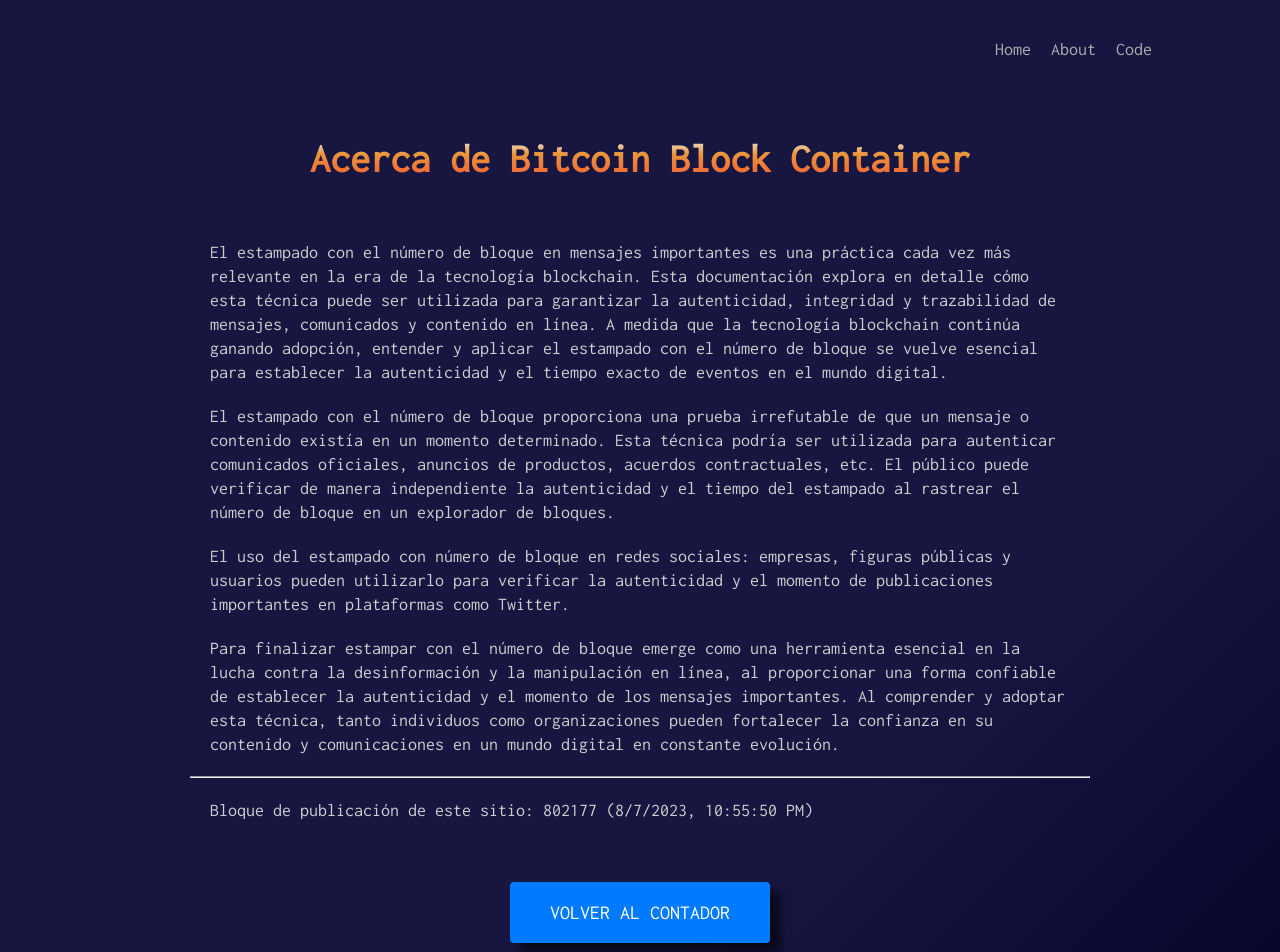
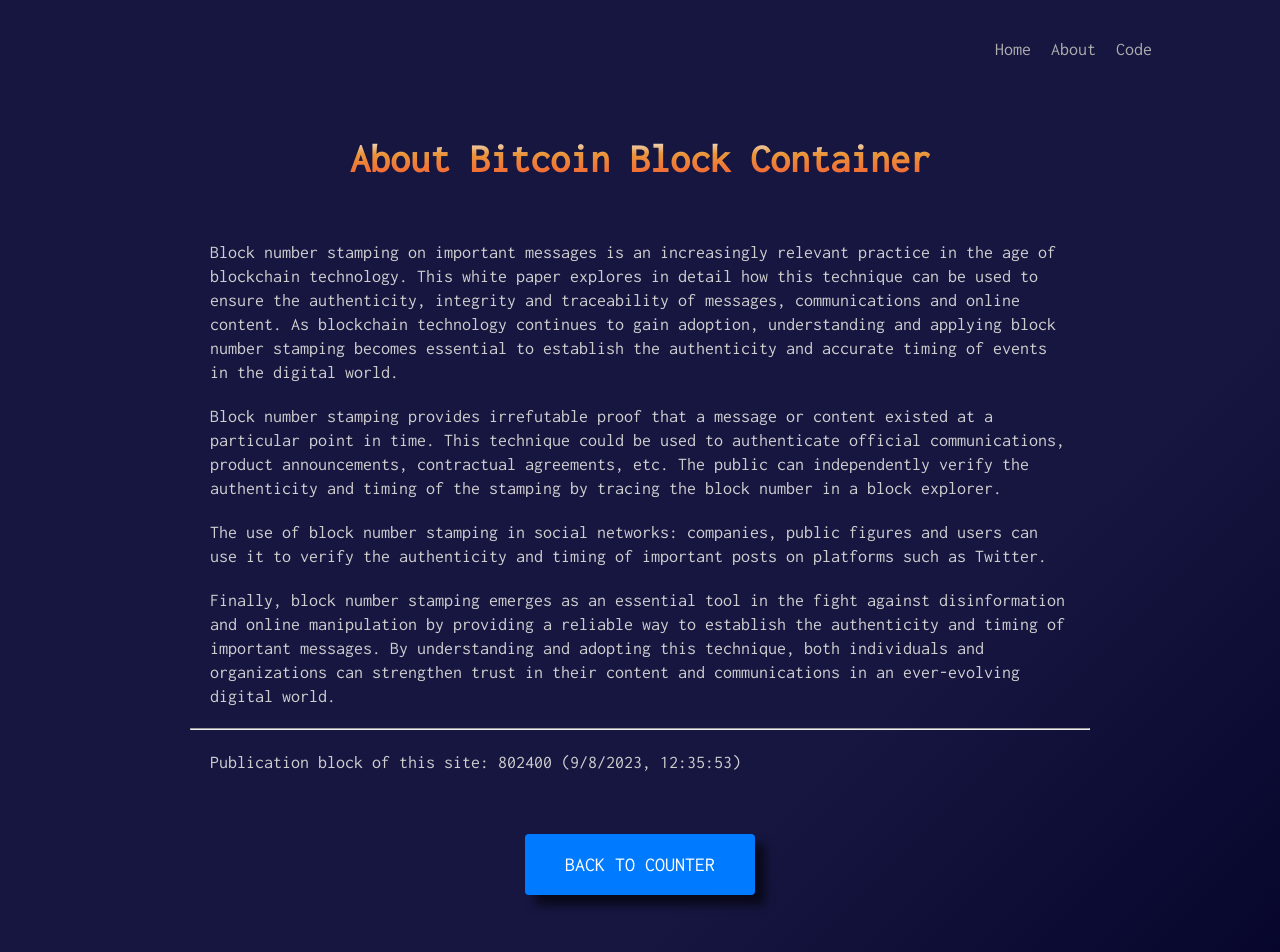
Before and after one commit to kleyberthsantos/BitcoinBlocksCounter, a React (Vite) app in the folder blockcounter/: page /about in a window 1280 px wide. Shown: the top 952 px of the page. Built offline with nearby package versions, Linux system fonts and the light colour scheme; a web font is replaced by a local one.

Commit message:
Translation

```diff
--- a/blockcounter/index.html
+++ b/blockcounter/index.html
@@ -4,7 +4,7 @@
     <meta charset="UTF-8" />
     <link rel="icon" href="https://cryptologos.cc/logos/bitcoin-btc-logo.png?v=025"/>
     <meta name="viewport" content="width=device-width, initial-scale=1.0" />
-    <title>Block counter</title>
+    <title>Block Counter</title>
   </head>
   <body>
     <div id="root"></div>
--- a/blockcounter/src/components/About.jsx
+++ b/blockcounter/src/components/About.jsx
@@ -7,28 +7,28 @@ const About = () => {
     return (
         <main className='container about'>
             <Navbar />
-            <h1>Acerca de Bitcoin Block Container</h1>
+            <h1>About Bitcoin Block Container</h1>
             <article>
             <p>
-                El estampado con el número de bloque en mensajes importantes es una práctica cada vez más relevante en la era de la tecnología blockchain. Esta documentación explora en detalle cómo esta técnica puede ser utilizada para garantizar la autenticidad, integridad y trazabilidad de mensajes, comunicados y contenido en línea. A medida que la tecnología blockchain continúa ganando adopción, entender y aplicar el estampado con el número de bloque se vuelve esencial para establecer la autenticidad y el tiempo exacto de eventos en el mundo digital.
+                Block number stamping on important messages is an increasingly relevant practice in the age of blockchain technology. This white paper explores in detail how this technique can be used to ensure the authenticity, integrity and traceability of messages, communications and online content. As blockchain technology continues to gain adoption, understanding and applying block number stamping becomes essential to establish the authenticity and accurate timing of events in the digital world.
             </p>
             <p>
-                El estampado con el número de bloque proporciona una prueba irrefutable de que un mensaje o contenido existía en un momento determinado. Esta técnica podría ser utilizada para autenticar comunicados oficiales, anuncios de productos, acuerdos contractuales, etc. El público puede verificar de manera independiente la autenticidad y el tiempo del estampado al rastrear el número de bloque en un explorador de bloques.
+                Block number stamping provides irrefutable proof that a message or content existed at a particular point in time. This technique could be used to authenticate official communications, product announcements, contractual agreements, etc. The public can independently verify the authenticity and timing of the stamping by tracing the block number in a block explorer.
             </p>
 
             <p>
-                El uso del estampado con número de bloque en redes sociales: empresas, figuras públicas y usuarios pueden utilizarlo para verificar la autenticidad y el momento de publicaciones importantes en plataformas como Twitter.
+                The use of block number stamping in social networks: companies, public figures and users can use it to verify the authenticity and timing of important posts on platforms such as Twitter.
             </p>
 
             <p>
-                Para finalizar estampar con el número de bloque emerge como una herramienta esencial en la lucha contra la desinformación y la manipulación en línea, al proporcionar una forma confiable de establecer la autenticidad y el momento de los mensajes importantes. Al comprender y adoptar esta técnica, tanto individuos como organizaciones pueden fortalecer la confianza en su contenido y comunicaciones en un mundo digital en constante evolución.
+                Finally, block number stamping emerges as an essential tool in the fight against disinformation and online manipulation by providing a reliable way to establish the authenticity and timing of important messages. By understanding and adopting this technique, both individuals and organizations can strengthen trust in their content and communications in an ever-evolving digital world.
             </p>
             <hr />
             <p>
-                Bloque de publicación de este sitio: <span className='publish-bloque'>802177   (8/7/2023, 10:55:50 PM)</span>
+                Publication block of this site: <span className='publish-bloque'>802400   (9/8/2023, 12:35:53)</span>
             </p>
             </article>
-            <Link className='button' to={"/"}>Volver al contador</Link>
+            <Link className='button' to={"/"}>Back to counter</Link>
             <Footer />
         </main>
     )
--- a/blockcounter/src/components/Footer.jsx
+++ b/blockcounter/src/components/Footer.jsx
@@ -3,7 +3,7 @@ import React from 'react'
 const Footer = () => {
   return (
     <footer className='footer'>
-      <p>Desarrollado por <a href="https://github.com/kleyberthsantos" target="_blank" rel="noreferrer">Kleyberth Santos</a> y <a href="https://beykerestrada.com" target="_blank" rel="noreferrer">Beyker Estrada</a></p>
+      <p>Developed by <a href="https://github.com/kleyberthsantos" target="_blank" rel="noreferrer">Kleyberth Santos</a> y <a href="https://beykerestrada.com" target="_blank" rel="noreferrer">Beyker Estrada</a></p>
     </footer>
   )
 }
```
